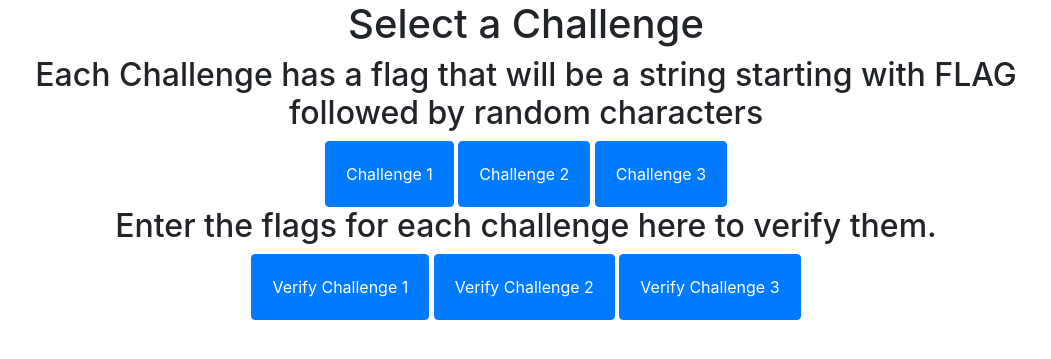
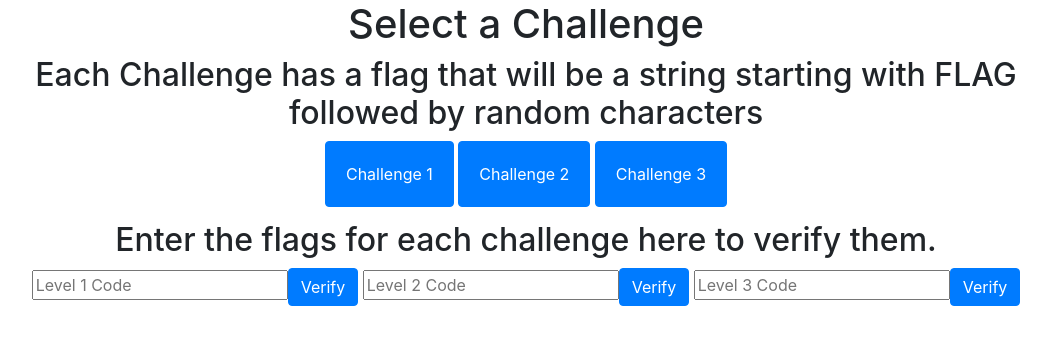
Before and after one commit to GumbleDorf/SomethingAwesomeCtfHash, a Flask app: page / in a window 1280 px wide. Shown: the part 240-599 px from the top of the page, without its empty margins (114-1165 px from the left). Run offline with Flask 2, Linux system fonts and the light colour scheme; some libraries are stand-ins or nearby versions.

Commit message:
Added a code validated feature

```diff
--- a/app.py
+++ b/app.py
@@ -1,6 +1,6 @@
 from flask import Flask, request, render_template
 from threading import Lock
-from start import level1Pass, level3Pass
+from start import level1Pass, level2Pass, level3Pass
 from encoding import caesar, randomNum
 import secrets
 import sqlite3
@@ -9,28 +9,6 @@ import string
 import os
 import random
 app = Flask(__name__)
-
-class TokenCache():
-    def __init__(self):
-        self.cache = {}
-        self.lock = Lock()
-    def addToCache(self, key):
-        self.lock.acquire()
-        if (key not in self.cache):
-            self.cache[key] = secrets.token_urlsafe()
-            self.lock.release()
-            return self.cache[key]
-        else:
-            self.lock.release()
-            raise Exception
-    def queryCache(self, key):
-        return self.cache[key]
-    def removeFromCache(self, key):
-        self.lock.acquire()
-        del self.cache[key]
-        self.lock.release()
-
-tokenCache = TokenCache()
 
 @app.route("/")
 def home():
@@ -186,3 +164,16 @@ def level3encrypt():
 @app.route("/level3")
 def level3():
     return render_template("level3/level3.html", encrypted=encrypt(level3Pass))
+
+@app.route("/codecheck", methods=['GET'])
+def codecheck():
+    level = request.args.get('level')
+    code = request.args.get('code')
+    match = False
+    if(level == 'level1' and code == level1Pass or
+    level == 'level2' and code == level2Pass or
+    level == 'level3' and code == level3Pass):
+        match = True
+    return {
+        'match': match
+    }
--- a/templates/index.html
+++ b/templates/index.html
@@ -36,13 +36,27 @@
         </div>
         <div class="col-lg-12 text-center">
           <h2>Enter the flags for each challenge here to verify them.</h2>
-          <button type="button" class="btn btn-primary" onclick="window.location.href='/level1'" style="padding: 20px">Verify Challenge 1</button>
-          <button type="button" class="btn btn-primary" onclick="window.location.href='/level2'" style="padding: 20px">Verify Challenge 2</button>
-          <button type="button" class="btn btn-primary" onclick="window.location.href='/level3'" style="padding: 20px">Verify Challenge 3</button>
+          <input type=text placeholder="Level 1 Code" id="level1"><button class="btn btn-primary" onclick="encrypt('level1',document.getElementById('level1').value)">Verify</button>
+          <input type=text placeholder="Level 2 Code" id="level2"><button class="btn btn-primary" onclick="encrypt('level2',document.getElementById('level2').value)">Verify</button>
+          <input type=text placeholder="Level 3 Code" id="level3"><button class="btn btn-primary" onclick="encrypt('level3',document.getElementById('level3').value)">Verify</button>
         </div>
       </div>
     </div>
   </div>
+
+  <script>
+    function encrypt(level,code) {
+      var xmlHttp = new XMLHttpRequest();
+      xmlHttp.open( "GET", window.location.href + "/codecheck?level="+level+"&code="+code, false ); // false for synchronous request
+      xmlHttp.send( null );
+      let res = JSON.parse(xmlHttp.responseText)
+      if (res.match === true) {
+        alert("Code successfully validated for "+level)
+      } else {
+        alert("Incorrect code for "+level)
+      }
+    }
+  </script>
 
   <!-- Bootstrap core JS -->
   <script src="https://code.jquery.com/jquery-3.4.1.slim.min.js" integrity="sha384-J6qa4849blE2+poT4WnyKhv5vZF5SrPo0iEjwBvKU7imGFAV0wwj1yYfoRSJoZ+n" crossorigin="anonymous"></script>
```
